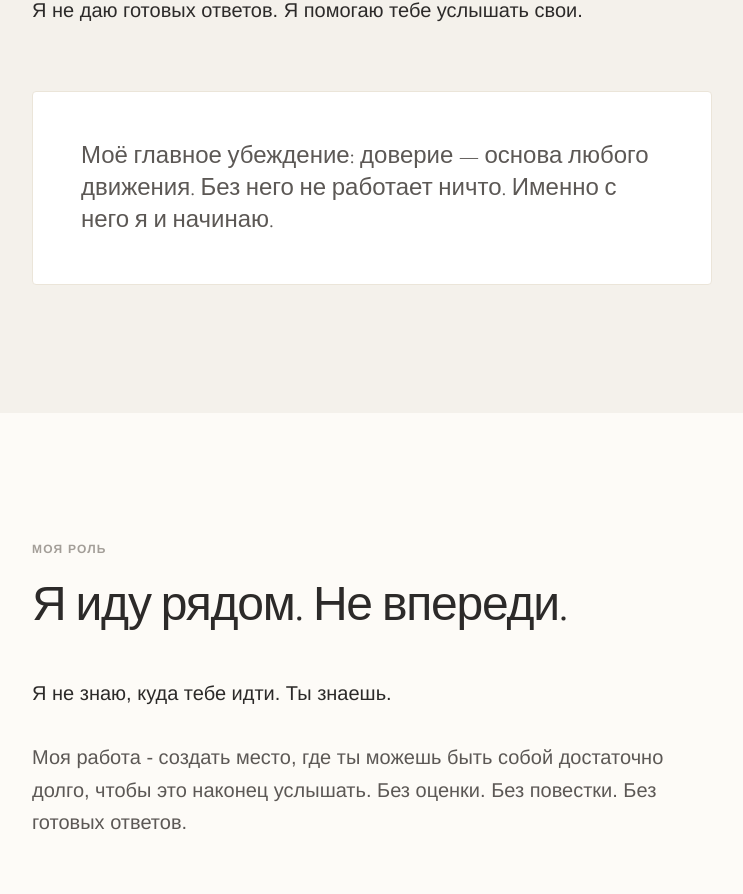
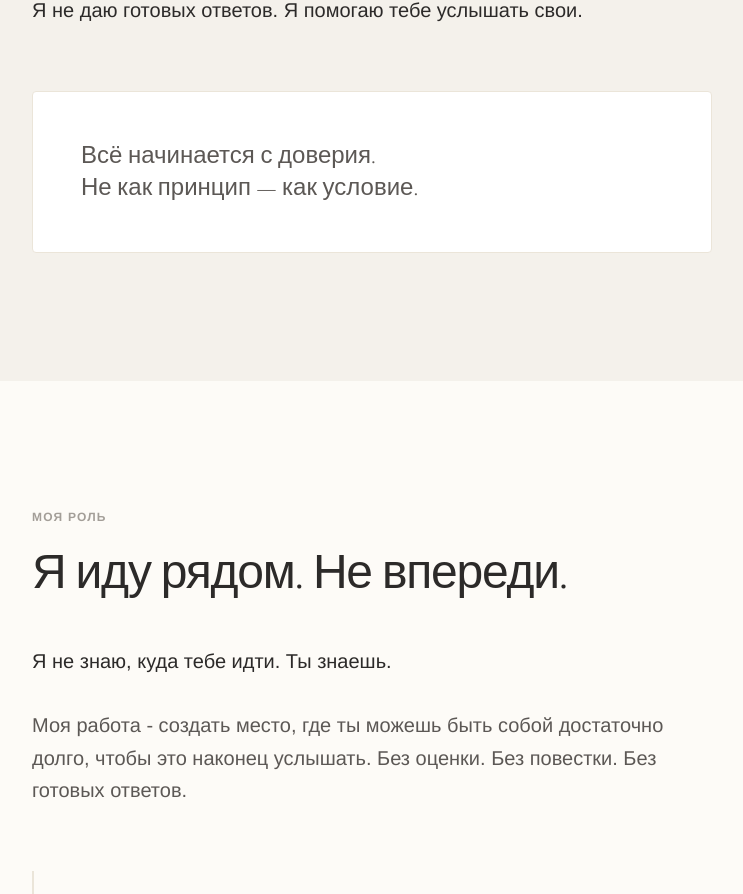
Before and after one commit to apple-kz/yevgeniy-levchuk-personal, a Next.js app: page / in a window 1280 px wide. Shown: the part 2012-2906 px from the top of the page, without its empty margins (268-1011 px from the left). Built offline with nearby package versions, Linux system fonts and the light colour scheme.

Commit message:
fix: update trust quote in about section

```diff
--- a/src/app/page.tsx
+++ b/src/app/page.tsx
@@ -75,8 +75,8 @@ export default function Home() {
 
             <div className="mt-16 bg-[color:var(--color-panel)] p-8 md:p-12 border border-[color:var(--color-line)] rounded-sm transition-colors duration-400">
               <p className="font-serif text-xl md:text-2xl text-[color:var(--color-muted)]">
-                Моё главное убеждение: доверие — основа любого движения. Без него не
-                работает ничто. Именно с него я и начинаю.
+                Всё начинается с доверия.<br />
+                Не как принцип — как условие.
               </p>
             </div>
           </div>
```
